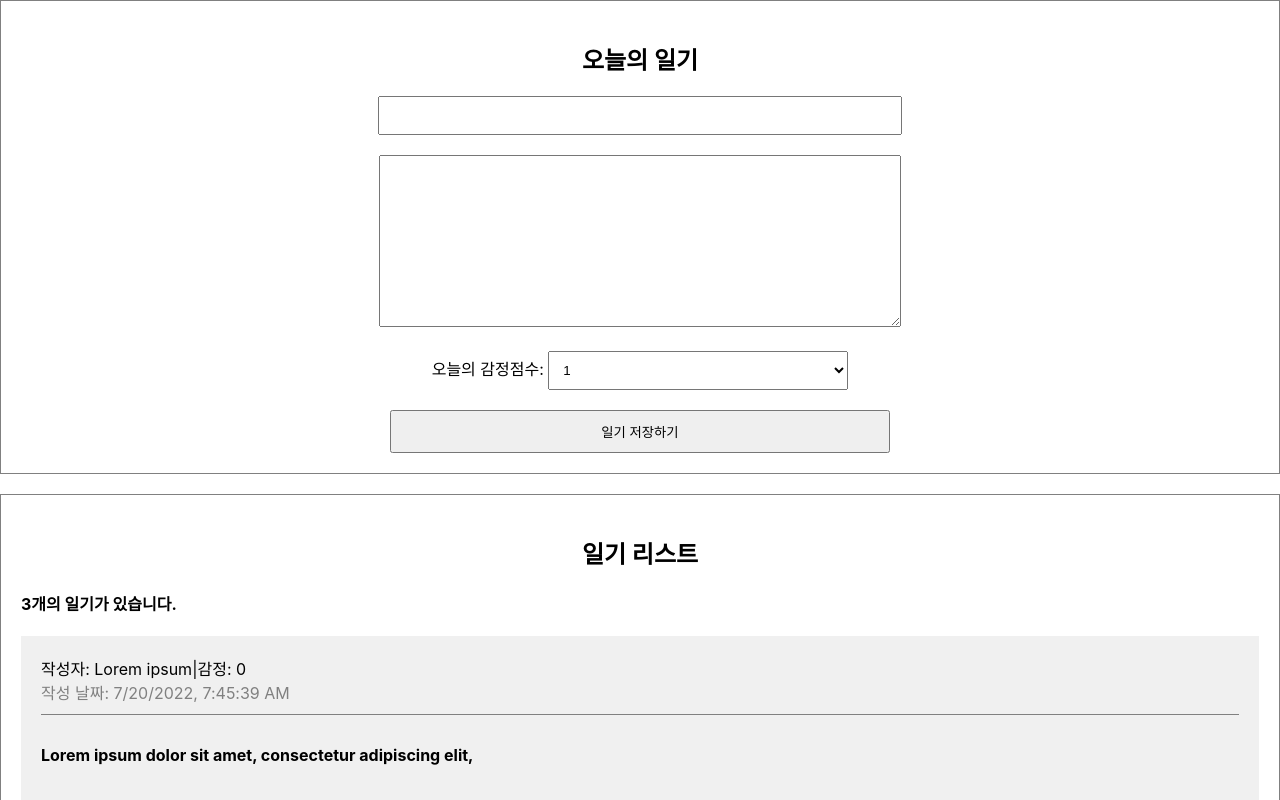
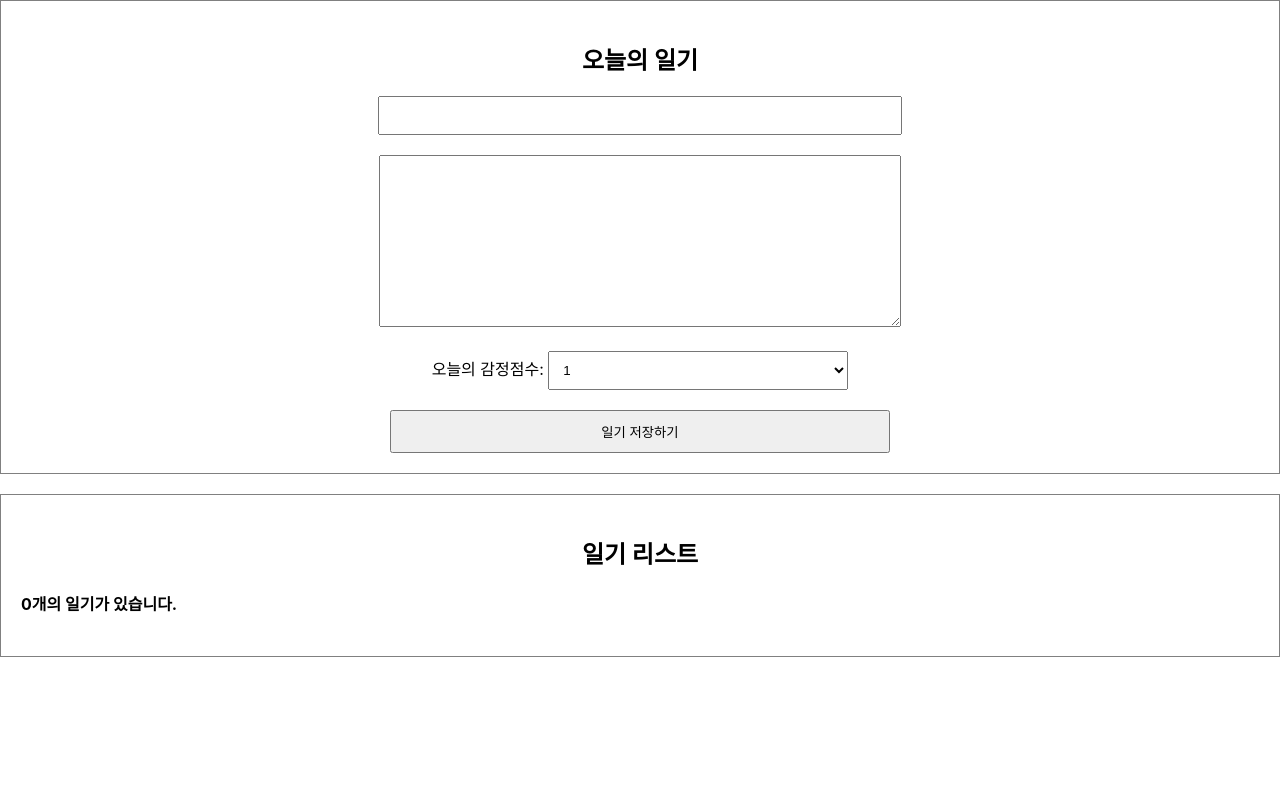
Before and after one commit to gdaegeun539/EmotionDiary_ReactOnebite, a React (Create React App) app: page / in a window 1280 px wide. Shown: the top 800 px of the page. Built offline with nearby package versions, Linux system fonts and the light colour scheme.

Commit message:
~40장 적용

```diff
--- a/src/App.js
+++ b/src/App.js
@@ -1,36 +1,59 @@
+import { useRef, useState } from "react";
 import "./App.css";
 import DiaryEditor from "./DiaryEditor";
 import DiaryList from "./DiaryList";
 
-const dummyList = [
-  {
-    id: 1,
-    author: "Lorem ipsum",
-    content: "Lorem ipsum dolor sit amet, consectetur adipiscing elit,",
-    emotion: 0,
-    created_date: new Date().getTime(),
-  },
-  {
-    id: 2,
-    author: "Lorem ipsum",
-    content: "Lorem ipsum dolor sit amet, consectetur adipiscing elit,",
-    emotion: -1,
-    created_date: new Date().getTime(),
-  },
-  {
-    id: 3,
-    author: "Lorem ipsum",
-    content: "Lorem ipsum dolor sit amet, consectetur adipiscing elit,",
-    emotion: -21,
-    created_date: new Date().getTime(),
-  },
-];
+// const dummyList = [
+//   {
+//     id: 1,
+//     author: "Lorem ipsum",
+//     content: "Lorem ipsum dolor sit amet, consectetur adipiscing elit,",
+//     emotion: 0,
+//     created_date: new Date().getTime(),
+//   },
+//   {
+//     id: 2,
+//     author: "Lorem ipsum",
+//     content: "Lorem ipsum dolor sit amet, consectetur adipiscing elit,",
+//     emotion: -1,
+//     created_date: new Date().getTime(),
+//   },
+//   {
+//     id: 3,
+//     author: "Lorem ipsum",
+//     content: "Lorem ipsum dolor sit amet, consectetur adipiscing elit,",
+//     emotion: -21,
+//     created_date: new Date().getTime(),
+//   },
+// ];
 
 function App() {
+  const [data, setData] = useState([]);
+  const dataId = useRef(0); // DOM을 가리키지 않고 0을 가리킴으로써 상수 사용: 일반변수는 매번 같은 상태에서 시작해버림
+
+  function onCreate(author, content, emotion) {
+    const created_date = new Date().getTime();
+    const newItem = {
+      id: dataId.current++,
+      author: author,
+      content: content,
+      emotion: emotion,
+      created_date: created_date,
+    };
+
+    setData([newItem, ...data]); // 아이템들 순서를 배열 순서를 이용: 새 일기를 맨 위에 배치
+  }
+
+  function onDelete(targetId) {
+    alert(`일기(id: ${targetId})를 삭제했어요.`);
+    const newDirayList = data.filter((it) => it.id !== targetId); // 배열 필터링을 활용한 새 배열 사용
+    setData(newDirayList);
+  }
+
   return (
     <div className="App">
-      <DiaryEditor />
-      <DiaryList diaryList={dummyList} />
+      <DiaryEditor onCreate={onCreate} />
+      <DiaryList diaryList={data} onDelete={onDelete} />
     </div>
   );
 }
--- a/src/DiaryEditor.jsx
+++ b/src/DiaryEditor.jsx
@@ -1,6 +1,6 @@
 import { useRef, useState } from "react";
 
-function DiaryEditor() {
+function DiaryEditor({ onCreate }) {
   const authorInput = useRef();
   const contentInput = useRef();
 
@@ -27,7 +27,14 @@ function DiaryEditor() {
       contentInput.current.focus();
       return;
     }
+    onCreate(state.author, state.content, state.emotion);
     alert("일기를 저장했어요.");
+
+    setState({
+      author: "",
+      content: "",
+      emotion: 1,
+    });
   }
 
   return (
--- a/src/DiaryItem.jsx
+++ b/src/DiaryItem.jsx
@@ -1,4 +1,5 @@
-function DiaryItem({ author, content, emotion, created_date, id }) {
+function DiaryItem({ author, content, emotion, created_date, id, onDelete }) {
+  // console.log("id :>> ", id);
   return (
     <div className="DiaryItem">
       <div className="info">
@@ -11,6 +12,15 @@ function DiaryItem({ author, content, emotion, created_date, id }) {
         </span>
       </div>
       <div className="content">{content}</div>
+      <button
+        onClick={() => {
+          if (window.confirm(`일기(id: ${id})를 삭제할까요?`)) {
+            onDelete(id);
+          }
+        }}
+      >
+        삭제하기
+      </button>
     </div>
   );
 }
--- a/src/DiaryList.jsx
+++ b/src/DiaryList.jsx
@@ -1,6 +1,6 @@
 import DiaryItem from "./DiaryItem";
 
-function DiaryList({ diaryList }) {
+function DiaryList({ diaryList, onDelete }) {
   console.log(diaryList);
   return (
     <div className="DiaryList">
@@ -9,7 +9,7 @@ function DiaryList({ diaryList }) {
       <div>
         {diaryList.map((it) => (
           // jsx 요소 반환으로 인한 소괄호 for map 메소드
-          <DiaryItem key={it.id} {...it} />
+          <DiaryItem onDelete={onDelete} key={it.id} {...it} />
         ))}
       </div>
     </div>
```
